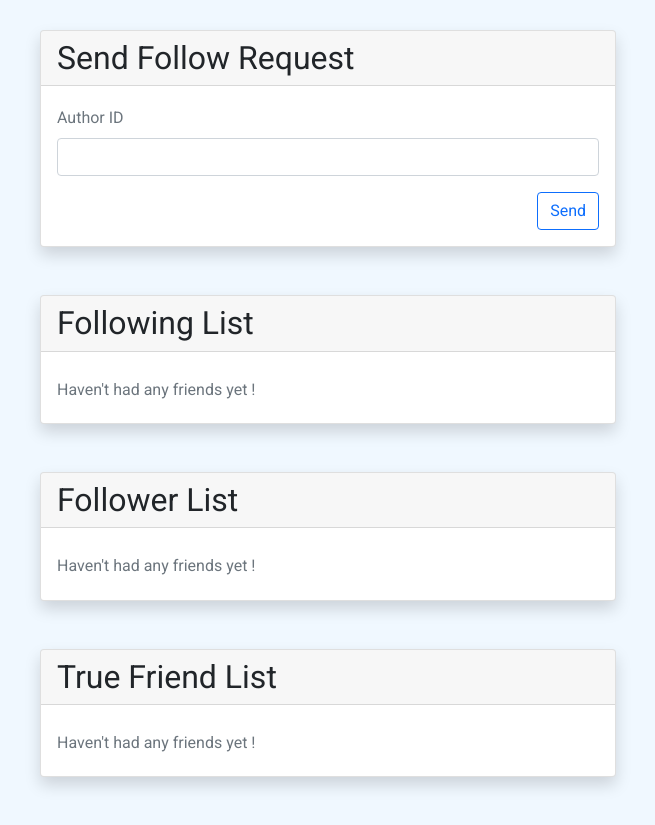
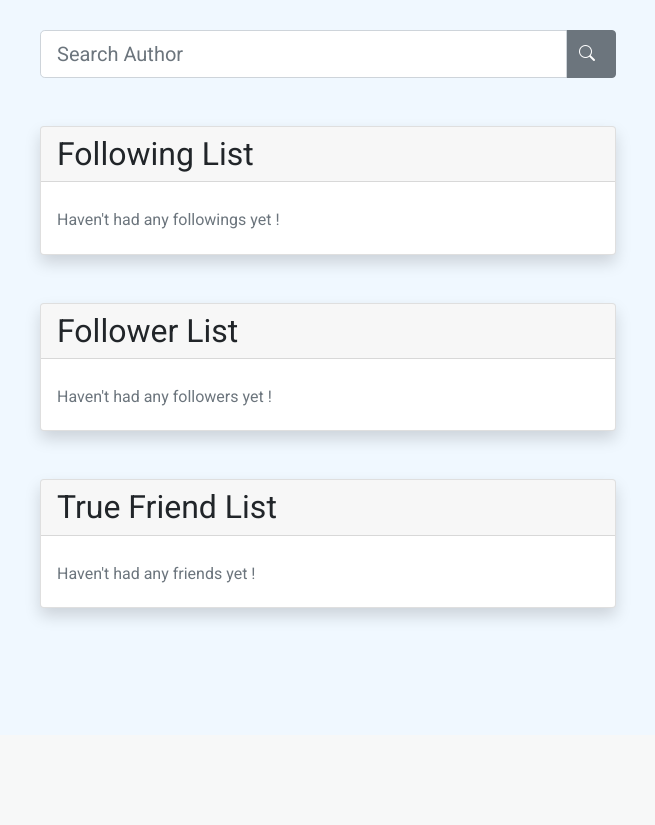
Before and after one commit to CMPUT404W22-SocialDistribution/social-distribution, a Django app: page /authors/1/friends in a window 1280 px wide. Shown: the part 65-890 px from the top of the page, without its empty margins (312-967 px from the left). After the commit the page ends 689 px from the top, so only its background shows below. Run offline with Django 4.2, Linux system fonts and the light colour scheme; a user stored in the database is signed in; tables that the repository leaves empty hold one stand-in row (values such as "Sample post"); some libraries are stand-ins or nearby versions.

Commit message:
change send request to search author and add

```diff
--- a/social_distribution/author_manager/templates/friends/friends.html
+++ b/social_distribution/author_manager/templates/friends/friends.html
@@ -2,7 +2,7 @@
 
 {% block content %}
 <div class="container" style="padding-top: 35px; font-family: roboto; width: 600px;">
-    <div class="card send-request shadow mb-5">
+    <!-- <div class="card send-request shadow mb-5">
         <h2 class="card-header">Send Follow Request</h2>
         <div class="card-body">
             <div class="card-text">
@@ -19,6 +19,15 @@
                 </form>
             </div>
         </div>
+    </div> -->
+
+    <div class="search_author mb-5">
+        <form action="{% url 'author_manager:search_author' %}" method="get">
+            <div class="input-group mb-3">
+                <input name="q" type="text" class="form-control form-control-lg" placeholder="Search Author">
+                <button type="submit" class="input-group-text btn-secondary"><i class="bi bi-search me-2"></i></button>
+            </div>
+        </form>
     </div>
 
     <div class="card following-list shadow mb-5">
@@ -28,7 +37,7 @@
                 {% if followings %}
                     <ol class="list-group">
                         {% for following in followings %}
-                            <div class="card flex-row flex-grow-1 p-2 mx-2 my-2 align-items-center shadow-sm">
+                            <div class="card flex-row flex-grow-1 p-2 my-2 align-items-center shadow-sm">
                                 <a href="{{following.url}}">
                                     <div class="d-flex justify-content-between align-items-center">
                                         <div class="mr-2">
@@ -46,7 +55,7 @@
                                 <div class="d-flex flex-row card-right flex-grow-1 justify-content-end mx-1">
                                     <form method="post">
                                         {% csrf_token %}
-                                        <input type="hidden" name="type" value="unfriend">
+                                        <!-- <input type="hidden" name="type" value="unfriend"> -->
                                         <input type="hidden" name="object_id" value="{{following.id}}">
                                         <button type="submit" class="btn btn-outline-danger">Unfollow</button>
                                     </form>
@@ -55,7 +64,7 @@
                         {% endfor %}
                   </ol>
                 {% else %}
-                    <h5 class="form-text" style="font-size: 16px">Haven't had any friends yet !</h5>
+                    <h5 class="form-text" style="font-size: 16px">Haven't had any followings yet !</h5>
                 {% endif %}
             </div>
         </div>
@@ -68,7 +77,7 @@
                 {% if followers %}
                     <ol class="list-group">
                         {% for follower in followers %}
-                            <div class="card flex-row flex-grow-1 p-2 mx-2 my-2 align-items-center shadow-sm">
+                            <div class="card flex-row flex-grow-1 p-2 my-2 align-items-center shadow-sm">
                                 <a href="{{follower.url}}">
                                     <div class="d-flex justify-content-between align-items-center">
                                         <div class="mr-2">
@@ -87,7 +96,7 @@
                         {% endfor %}
                   </ol>
                 {% else %}
-                    <h5 class="form-text" style="font-size: 16px">Haven't had any friends yet !</h5>
+                    <h5 class="form-text" style="font-size: 16px">Haven't had any followers yet !</h5>
                 {% endif %}
             </div>
         </div>
@@ -100,7 +109,7 @@
                 {% if friends %}
                     <ol class="list-group">
                         {% for friend in friends %}
-                            <div class="card flex-row flex-grow-1 p-2 mx-2 my-2 align-items-center shadow-sm">
+                            <div class="card flex-row flex-grow-1 p-2 my-2 align-items-center shadow-sm">
                                 <a href="{{friend.url}}">
                                     <div class="d-flex justify-content-between align-items-center">
                                         <div class="mr-2">
--- a/social_distribution/author_manager/urls.py
+++ b/social_distribution/author_manager/urls.py
@@ -13,5 +13,6 @@ urlpatterns = [
     path('authors/', GetAllAuthors.as_view(), name='getAllAuthors'),
     path('authors/<str:id>/edit', views.profile_edit, name='editProfile'),
     path('authors/<str:author_id>/friends', friends_view, name ="friends"),
+    path('search/authors', SearchAuthorView.as_view(), name="search_author"),
     path('authors/<str:author_id>/inbox', inbox_view, name = "inbox"),
 ]
--- a/social_distribution/author_manager/views.py
+++ b/social_distribution/author_manager/views.py
@@ -2,7 +2,10 @@ from email.errors import MessageError
 import re
 from tkinter import E
 from django.contrib import messages
+from django.views.generic import ListView
 from django.shortcuts import redirect, render
+from django.contrib.auth.models import User
+from django.db.models import Q
 
 # import idna
 from .forms import SignUpForm, EditProfileForm
@@ -111,110 +114,100 @@ def friends_view(request, author_id):
 
     if request.method == "POST":
         requested_id = request.POST['object_id']
-        if request.POST['type'] == 'send_friend_request':
-            # print(1)
-            if requested_id == author_id:
-                messages.warning(request, 'You cannot be friend with yourself')
-                return redirect('author_manager:friends', author_id)
-            try:
-                requested_author = get_object_or_404(Author, id=requested_id)
+        # MOVE TO SEARCH AUTHOR RESULT PAGE
+        # if request.POST['type'] == 'send_friend_request':
+        #     # print(1)
+        #     if requested_id == author_id:
+        #         messages.warning(request, 'You cannot be friend with yourself')
+        #         return redirect('author_manager:friends', author_id)
+        #     try:
+        #         requested_author = get_object_or_404(Author, id=requested_id)
 
-                if requested_author in current_author.followings.all():
-                    messages.warning(request, 'You already followed this author.')
-                    return redirect('author_manager:friends', author_id)
+        #         if requested_author in current_author.followings.all():
+        #             messages.warning(request, 'You already followed this author.')
+        #             return redirect('author_manager:friends', author_id)
 
-                friend_request, created = FriendRequest.objects.get_or_create(actor=current_author, object=requested_author)
+        #         friend_request, created = FriendRequest.objects.get_or_create(actor=current_author, object=requested_author)
 
-                if created:
-                    inbox = Inbox.objects.get(author=requested_author)
-                    inbox.follows.add(friend_request)
-                    # For simplicity, if userA request follow userB -> userA follows userB
-                    # current_author.followings.add(requested_author)
-                    # requested_author.followers.add(current_author)
-                    messages.success(request, 'Your friend request has been sent.')
-                    return redirect('author_manager:friends', author_id)
+        #         if created:
+        #             inbox = Inbox.objects.get(author=requested_author)
+        #             inbox.follows.add(friend_request)
+        #             # For simplicity, if userA request follow userB -> userA follows userB
+        #             # current_author.followings.add(requested_author)
+        #             # requested_author.followers.add(current_author)
+        #             messages.success(request, 'Your friend request has been sent.')
+        #             return redirect('author_manager:friends', author_id)
 
-                else:
-                    messages.warning(request, 'You already sent a friend request to this author.')
-                    return redirect('author_manager:friends', author_id)
+        #         else:
+        #             messages.warning(request, 'You already sent a friend request to this author.')
+        #             return redirect('author_manager:friends', author_id)
 
-            except Author.DoesNotExist:
-                messages.warning(request, 'Sorry, we could not find this author.')
+        #     except Author.DoesNotExist:
+        #         messages.warning(request, 'Sorry, we could not find this author.')
+        #         return redirect('author_manager:friends', author_id)
+
+        # # unfriend
+        # else:
+        try:
+            requested_author = get_object_or_404(Author, id=requested_id)
+            current_author.followings.remove(requested_author)
+            requested_author.followers.remove(current_author)
+
+            mess = 'Your are now unfriend with ' + requested_author.displayName
+            messages.success(request, mess)
+            return redirect('author_manager:friends', author_id)
+        except:
+            return redirect('author_manager:friends', author_id)
+
+class SearchAuthorView(ListView):
+    model = Author
+    template_name = 'friends/search_results.html'
+
+    def get_queryset(self):
+        query = self.request.GET.get('q')
+        if query == '':
+            queryset = []
+        else:
+            queryset = Author.objects.filter(
+                Q(user__username__icontains=query) |
+                Q(displayName__icontains=query),
+            )
+
+        return queryset
+
+    def post(self, request, *args, **kwargs):
+        author_id = request.user.author.id
+        current_author = Author.objects.get(id=author_id)
+        requested_id = request.POST['object_id']
+
+        if requested_id == author_id:
+            messages.warning(request, 'You cannot be friend with yourself')
+            return redirect('author_manager:friends', author_id)
+        try:
+            requested_author = get_object_or_404(Author, id=requested_id)
+
+            if requested_author in current_author.followings.all():
+                messages.warning(request, 'You already followed this author.')
                 return redirect('author_manager:friends', author_id)
 
-        # unfriend
-        else:
-            try:
-                requested_author = get_object_or_404(Author, id=requested_id)
-                current_author.followings.remove(requested_author)
-                requested_author.followers.remove(current_author)
+            friend_request, created = FriendRequest.objects.get_or_create(actor=current_author, object=requested_author)
 
-                mess = 'Your are now unfriend with ' + requested_author.displayName
-                messages.success(request, mess)
-                return redirect('author_manager:friends', author_id)
-            except:
+            if created:
+                inbox = Inbox.objects.get(author=requested_author)
+                inbox.follows.add(friend_request)
+                # For simplicity, if userA request follow userB -> userA follows userB
+                # current_author.followings.add(requested_author)
+                # requested_author.followers.add(current_author)
+                messages.success(request, 'Your friend request has been sent.')
                 return redirect('author_manager:friends', author_id)
 
-    # actor = Author.objects.get(id=author_id)
-    # followers = FollowerList.objects.get(author=actor)
+            else:
+                messages.warning(request, 'You already sent a friend request to this author.')
+                return redirect('author_manager:friends', author_id)
 
-    # if request.user.author != actor:
-    #         return redirect('author_manager:login')
-
-    # if request.method == "GET":
-    #     # By definition friends = followers
-    #     return render(request, 'friends/friends.html', {'friends': followers.items.all()})
-
-    # if request.method == "POST":
-    #     object_id = request.POST['object_id']
-
-    #     # send friend request
-    #     if request.POST['type'] == 'send_friend_request':
-
-    #         if object_id == author_id:
-    #             messages.warning(request, 'You cannot be friend with yourself')
-    #             return redirect('author_manager:friends', author_id)
-
-    #         try:
-    #             object = Author.objects.get(id=object_id)
-    #             object_followers = FollowerList.objects.get(author=object)
-
-    #             if object_followers.has_follower(actor):
-    #                 messages.warning(request, 'You already followed this author.')
-    #                 return redirect('author_manager:friends', author_id)
-
-    #             try:
-    #                 friend_request = FriendRequest.objects.get(actor=actor, object=object)
-    #                 messages.warning(request, 'You already sent a friend request to this author.')
-    #                 return redirect('author_manager:friends', author_id)
-
-    #             except FriendRequest.DoesNotExist:
-    #                 friend_request = FriendRequest(actor=actor, object=object)
-    #                 friend_request.save()
-
-    #                 inbox = Inbox.objects.get(author=object)
-    #                 inbox.follows.add(friend_request)
-
-    #                 messages.success(request, 'Your friend request has been sent.')
-    #                 return redirect('author_manager:friends', author_id)
-
-    #         except Author.DoesNotExist:
-    #             messages.warning(request, 'Sorry, we could not find this author.')
-    #             return redirect('author_manager:friends', author_id)
-
-    #     # unfriend
-    #     else:
-    #         try:
-    #             object = Author.objects.get(id=object_id)
-    #             followers.items.remove(object)
-
-    #             mess = 'Your are now unfriend with ' + object.displayName
-    #             messages.success(request, mess)
-    #             return redirect('author_manager:friends', author_id)
-    #         except:
-    #             pass
-
-
+        except Author.DoesNotExist:
+            messages.warning(request, 'Sorry, we could not find this author.')
+            return redirect('author_manager:friends', author_id)
 
 
 @login_required
@@ -244,28 +237,6 @@ def inbox_view(request, author_id):
                 pass
             messages.success(request, 'Success to accept friend request.')
             return redirect('author_manager:inbox', author_id)
-
-            # object_followers = FollowerList.objects.get(author=current_author)
-
-            # try:
-            #     actor = Author.objects.get(id=request.POST['actor_id'])
-            # except Author.DoesNotExist:
-            #     messages.warning(request, 'Sorry, we could not find this author.')
-
-            # if actor:
-            #     # add actor to the follwer list of current author:
-            #     object_followers.items.add(actor)
-
-            #     #delete the friend request:
-            #     try:
-            #         follow = FriendRequest.objects.get(actor=actor, object=current_author)
-            #         follow.delete()
-            #     except:
-            #         pass
-
-            # # messages.success(request, 'Success to accept friend request.')
-            # return redirect('author_manager:inbox', author_id)
-
 
 
 class ProfileAPI(APIView):
```
Also changed, not shown: social_distribution/author_manager/templates/friends/search_results.html (added, +49 -0 lines).
